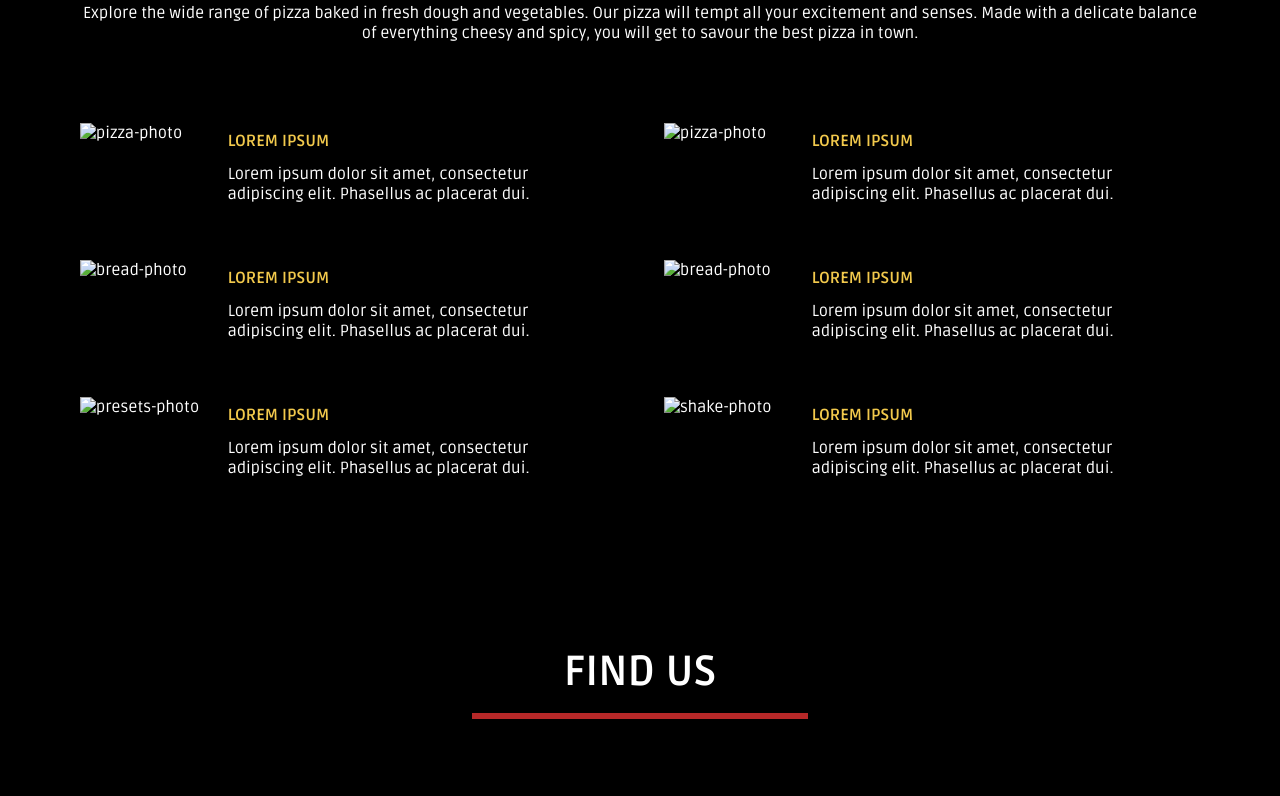
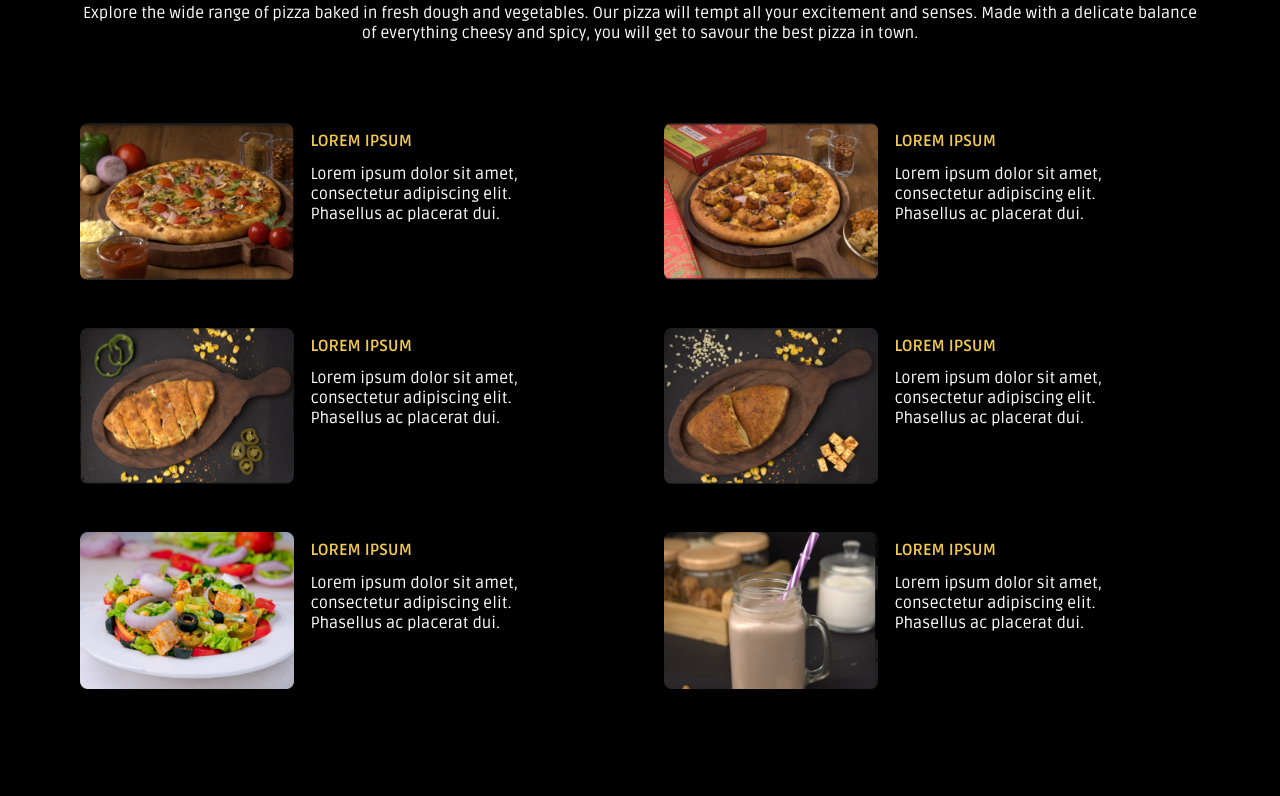
Before and after one commit to Coder-Arm/May_2023_Contest_3, a plain HTML site: page index.html in a window 1280 px wide. Shown: the part 1597-2393 px from the top of the page. Drawn offline with Linux system fonts and the light colour scheme; the site is published under a folder, as on GitHub Pages, so addresses that start at the root find nothing.

Commit message:
change file path again

```diff
--- a/index.html
+++ b/index.html
@@ -77,7 +77,7 @@
             </p>
           </div>
           <div class="right">
-            <img src="./img/dough-img.png" alt="dough-photo" />
+            <img src="./img/dough-img.PNG" alt="dough-photo" />
           </div>
         </div>
       </section>
@@ -92,7 +92,7 @@
         </p>
         <div class="menu-container">
           <div class="item-1">
-            <img src="/img/pizza-item-1.png" alt="pizza-photo" />
+            <img src="./img/pizza-item-1.png" alt="pizza-photo" />
             <div class="content">
               <h4>LOREM IPSUM</h4>
               <p>
@@ -102,7 +102,7 @@
             </div>
           </div>
           <div class="item-2">
-            <img src="/img/pizza-item-2.png" alt="pizza-photo" />
+            <img src="./img/pizza-item-2.png" alt="pizza-photo" />
             <div class="content">
               <h4>LOREM IPSUM</h4>
               <p>
@@ -112,7 +112,7 @@
             </div>
           </div>
           <div class="item-3">
-            <img src="/img/bread-item-3.png" alt="bread-photo" />
+            <img src="./img/bread-item-3.png" alt="bread-photo" />
             <div class="content">
               <h4>LOREM IPSUM</h4>
               <p>
@@ -122,7 +122,7 @@
             </div>
           </div>
           <div class="item-4">
-            <img src="/img/bread-item-4.png" alt="bread-photo" />
+            <img src="./img/bread-item-4.png" alt="bread-photo" />
             <div class="content">
               <h4>LOREM IPSUM</h4>
               <p>
@@ -132,7 +132,7 @@
             </div>
           </div>
           <div class="item-5">
-            <img src="/img/presets-item-5.png" alt="presets-photo" />
+            <img src="./img/presets-item-5.png" alt="presets-photo" />
             <div class="content">
               <h4>LOREM IPSUM</h4>
               <p>
@@ -142,7 +142,7 @@
             </div>
           </div>
           <div class="item-6">
-            <img src="/img/shake-item-6.png" alt="shake-photo" />
+            <img src="./img/shake-item-6.png" alt="shake-photo" />
             <div class="content">
               <h4>LOREM IPSUM</h4>
               <p>
@@ -176,14 +176,14 @@
             </div>
           </div>
           <div class="right">
-            <img src="img/map-img.png" alt="map-photo" />
+            <img src="./img/map-img.png" alt="map-photo" />
           </div>
         </div>
       </section>
     </main>
     <footer>
       <div class="footer-left">
-        <img src="/img/pizza-footer.png" alt="pizza-logo" />
+        <img src="./img/pizza-footer.png" alt="pizza-logo" />
       </div>
       <div class="footer-right">
         <div class="contact">
```
